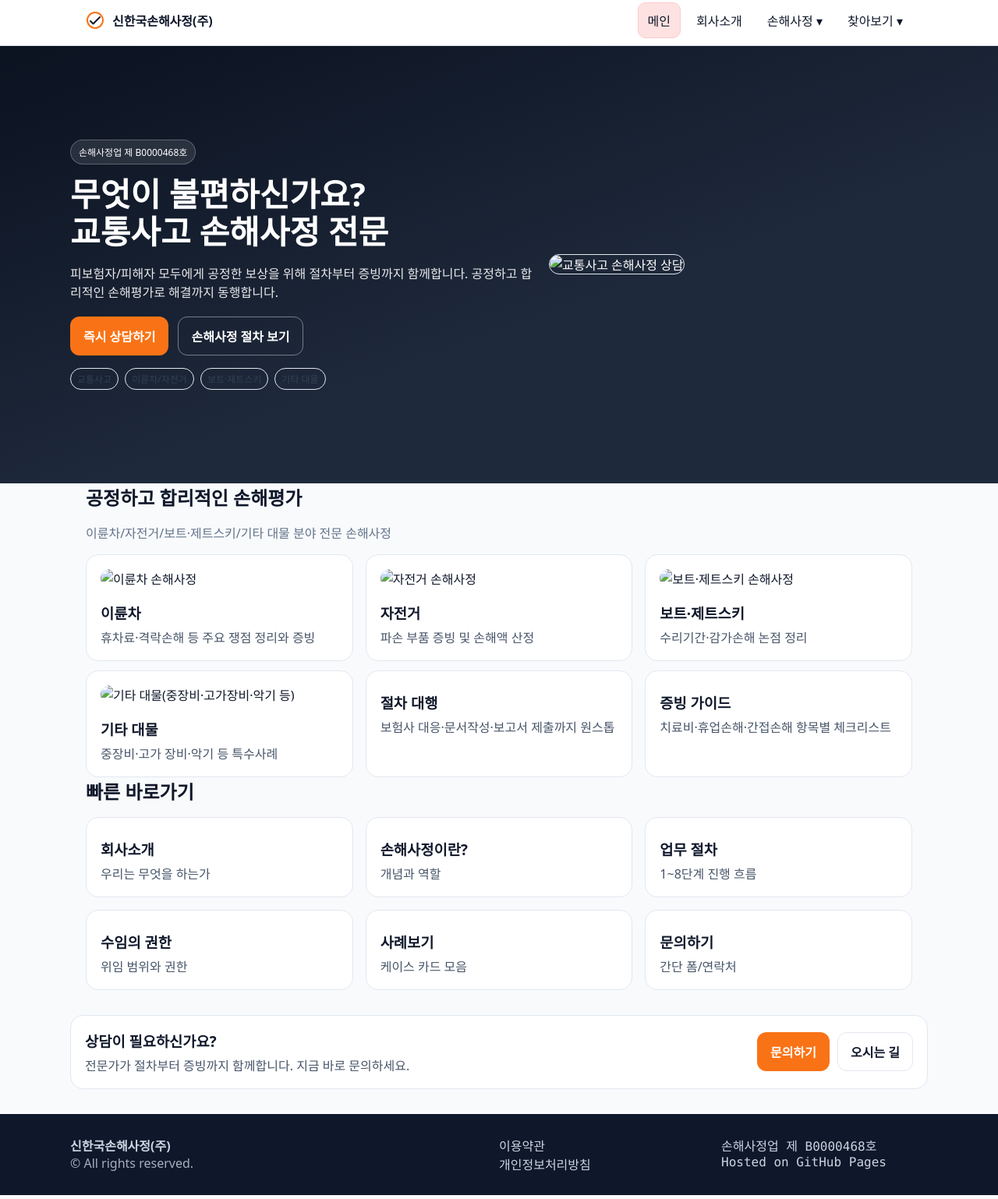
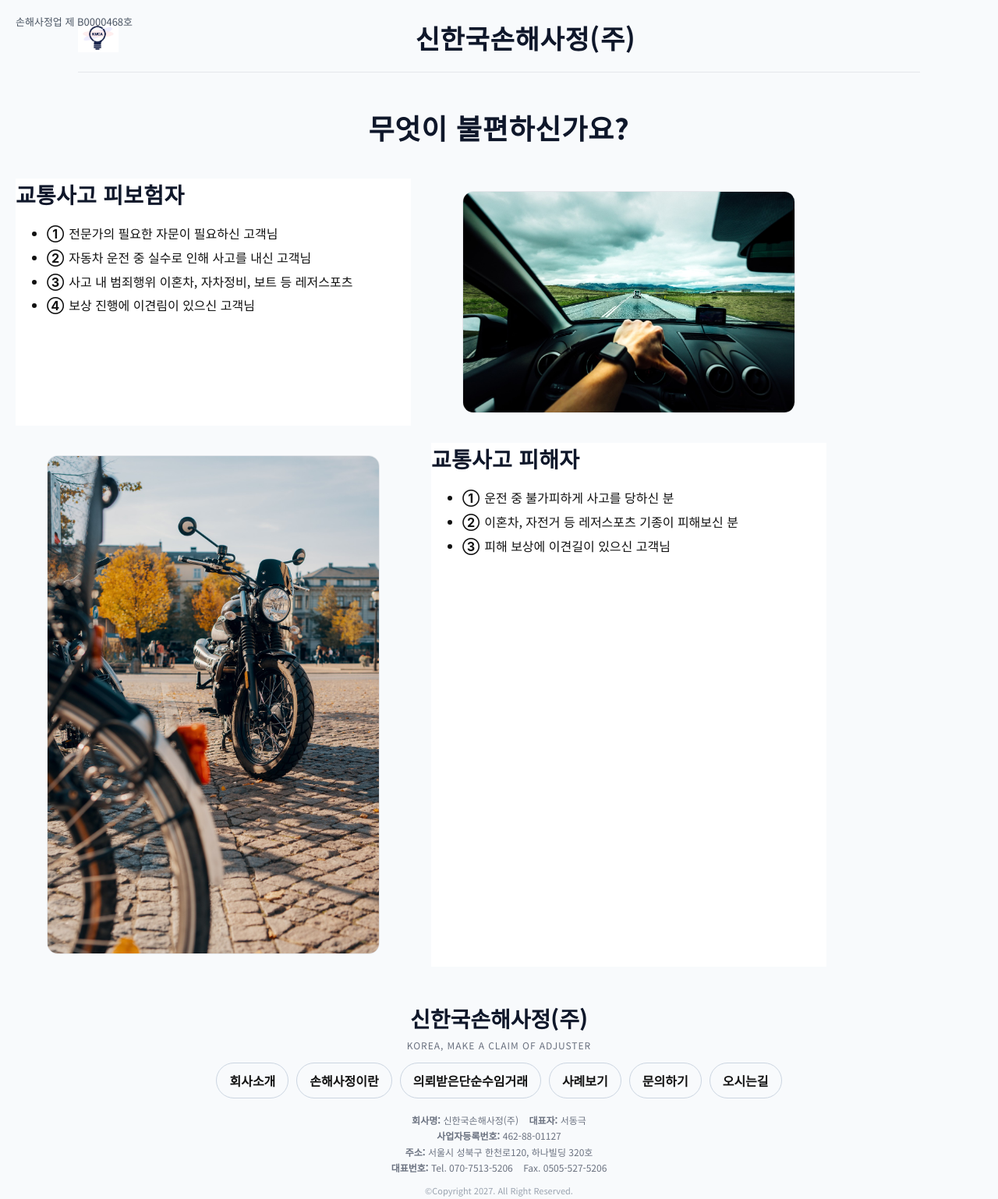
Before and after one commit to umi234-boss/kmca, a plain HTML site: page index.html in a window 1280 px wide. Shown: the part 6-1544 px from the top of the page at 78% size. Drawn offline with Linux system fonts and the light colour scheme; a web font is replaced by a local one.

Commit message:
메인(index) + 헤더 수정

```diff
--- a/index.html
+++ b/index.html
@@ -1,130 +1,144 @@
-<!-- =============================
-     /index.html (메인화면)
-     ============================= -->
 <!doctype html>
 <html lang="ko">
 <head>
   <meta charset="utf-8" />
   <meta name="viewport" content="width=device-width, initial-scale=1" />
-  <title>신한국손해사정(주) — 교통사고 손해사정 전문</title>
-  <meta name="description" content="이륜차·자전거·보트/제트스키·기타 대물까지, 공정하고 합리적인 손해평가로 보상 절차를 동행합니다. 즉시 상담 환영." />
+  <title>신한국손해사정(주) — 메인</title>
+
+  <!-- 폰트 (원하시면 Pretendard CDN으로 교체 가능) -->
   <link rel="preconnect" href="https://fonts.gstatic.com" crossorigin>
-  <link href="https://fonts.googleapis.com/css2?family=Pretendard:wght@400;600;700&display=swap" rel="stylesheet">
+  <link href="https://fonts.googleapis.com/css2?family=Noto+Sans+KR:wght@400;600;700;800&display=swap" rel="stylesheet">
+
+  <meta name="description" content="교통사고 손해사정 전문 — 이륜차·자전거·보트/제트스키·기타 대물까지, 공정하고 합리적인 손해평가로 보상 절차를 동행합니다." />
+  <link rel="icon" href="favicon.ico">
   <link rel="stylesheet" href="assets/style.css" />
-  <link rel="icon" href="favicon.ico">
-  <!-- 공유 미리보기(OG) -->
-  <meta property="og:title" content="신한국손해사정(주) — 교통사고 손해사정 전문">
-  <meta property="og:description" content="공정하고 합리적인 손해평가. 즉시 상담 환영.">
-  <meta property="og:type" content="website">
-  <meta property="og:image" content="assets/img/og-main.jpg">
-  <script defer src="assets/app.js"></script>
   <style>
-    /* 메인 전용 소소한 보정(공통 CSS와 충돌 없음) */
-    .hero-img{width:100%;border-radius:16px;border:1px solid var(--line)}
-    .card img.thumb{width:100%;height:160px;object-fit:cover;border-radius:12px;margin-bottom:10px}
-    .muted{color:#64748b}
+    :root{
+      --ink:#0f172a; --muted:#4b5563; --line:#e5e7eb; --brand:#2b55e6;
+    }
+    body{font-family:"Noto Sans KR",system-ui,-apple-system,Segoe UI,Roboto,Apple SD Gothic Neo,Noto Sans KR,Malgun Gothic,sans-serif;color:var(--ink)}
+    .container{max-width:1080px;margin:0 auto;padding:0 20px}
+
+    /* ===== 헤더 영역 (시안 상단) ===== */
+    .masthead{padding:28px 0 12px}
+    .masthead-inner{display:flex;align-items:center;gap:16px}
+    .masthead .logo{width:52px;height:52px;object-fit:contain}
+    .masthead .title-wrap{flex:1;text-align:center}
+    .masthead .corp{font-size:34px;font-weight:700;letter-spacing:.02em}
+    .masthead .license{font-size:13px;color:var(--muted);position:absolute;left:20px;top:24px}
+    .divider{height:1px;background:var(--line);margin:18px 0 26px}
+
+    /* ===== 메인 타이틀 ===== */
+    .main-ask{padding:6px 0 10px;text-align:center}
+    .main-ask h1{font-size:36px;letter-spacing:.02em;margin:0 0 8px;font-weight:800}
+
+    /* ===== 2단 레이아웃(교차 배치) ===== */
+    .grid{display:grid;grid-template-columns:1fr 1fr;gap:26px;margin:22px 0 12px}
+    .panel{background:#fff}
+    .panel h2{font-size:28px;margin:0 0 12px;font-weight:800;letter-spacing:.01em}
+    .panel .bullets{line-height:1.8;color:#111}
+    .panel .bullets li{margin:2px 0}
+    .circled{font-weight:700;margin-right:6px}
+    .figure{border-radius:14px;overflow:hidden;border:1px solid var(--line)}
+    .figure img{display:block;width:100%;height:auto}
+
+    /* ===== 하단 브랜드/네비/회사정보 ===== */
+    .brand-block{padding:34px 0;text-align:center}
+    .brand-block .corp{font-size:28px;font-weight:800}
+    .sub-en{margin:6px 0 10px;font-size:12px;letter-spacing:.08em;color:#6b7280}
+    .pill-nav{display:flex;gap:10px;flex-wrap:wrap;justify-content:center;margin:14px 0 18px}
+    .pill-nav a{padding:10px 16px;border:1px solid #cbd5e1;border-radius:999px;text-decoration:none;color:#111;font-weight:600}
+    .pill-nav a:hover{border-color:#94a3b8}
+    .company-info{font-size:12px;color:#6b7280;line-height:1.7}
+    .copy{margin-top:10px;font-size:11px;color:#9aa3af}
+
+    /* 반응형 */
+    @media (max-width: 900px){
+      .masthead .corp{font-size:26px}
+      .grid{grid-template-columns:1fr;gap:18px}
+      .panel h2{font-size:22px}
+      .main-ask h1{font-size:28px}
+    }
   </style>
 </head>
 <body>
+  <!-- 헤더(사이트 공통 헤더 컴포넌트 쓰시면 아래는 유지하고, 아니면 삭제) -->
   <div id="site-header"></div>
 
-  <!-- Hero -->
-  <section class="hero">
-    <div class="container hero-inner">
-      <div>
-        <span class="badge">손해사정업 제 B0000468호</span>
-        <h1 style="margin:14px 0 8px;font-size:42px;line-height:1.15">
-          무엇이 불편하신가요?<br/>교통사고 손해사정 전문
-        </h1>
-        <p style="opacity:.9">
-          피보험자/피해자 모두에게 공정한 보상을 위해 절차부터 증빙까지 함께합니다.
-          공정하고 합리적인 손해평가로 해결까지 동행합니다.
-        </p>
-        <div class="cta">
-          <a class="btn primary" href="contact.html">즉시 상담하기</a>
-          <a class="btn ghost" href="claim-process.html">손해사정 절차 보기</a>
-        </div>
-        <div style="margin-top:16px;display:flex;gap:8px;flex-wrap:wrap">
-          <span class="tag">교통사고</span>
-          <span class="tag">이륜차/자전거</span>
-          <span class="tag">보트·제트스키</span>
-          <span class="tag">기타 대물</span>
-        </div>
-      </div>
-      <div>
-        <!-- 히어로 이미지(없으면 임시로 비워도 동작) -->
-        <img src="assets/img/hero.jpg" alt="교통사고 손해사정 상담" class="hero-img" loading="eager">
+  <!-- 상단 로고/타이틀 -->
+  <header class="masthead container" aria-label="사이트 머리글">
+    <div class="license">손해사정업 제 B0000468호</div>
+    <div class="masthead-inner">
+      <img src="assets/img/logo.png" alt="KMCA 로고" class="logo" loading="eager">
+      <div class="title-wrap">
+        <div class="corp">신한국손해사정(주)</div>
       </div>
     </div>
+    <div class="divider"></div>
+  </header>
+
+  <!-- 메인 질문 타이틀 -->
+  <section class="main-ask container" aria-labelledby="askTitle">
+    <h1 id="askTitle">무엇이 불편하신가요?</h1>
   </section>
 
-  <!-- 카테고리 서비스(섹션 카드) -->
-  <section class="container" aria-labelledby="svcTitle">
-    <h2 id="svcTitle">공정하고 합리적인 손해평가</h2>
-    <p class="muted">이륜차/자전거/보트·제트스키/기타 대물 분야 전문 손해사정</p>
-
-    <div class="cards" style="margin-top:12px">
-      <a class="card" href="cases.html">
-        <img class="thumb" src="assets/img/cat-motorcycle.jpg" alt="이륜차 손해사정" loading="lazy">
-        <h3>이륜차</h3>
-        <p>휴차료·격락손해 등 주요 쟁점 정리와 증빙</p>
-      </a>
-      <a class="card" href="cases.html">
-        <img class="thumb" src="assets/img/cat-bicycle.jpg" alt="자전거 손해사정" loading="lazy">
-        <h3>자전거</h3>
-        <p>파손 부품 증빙 및 손해액 산정</p>
-      </a>
-      <a class="card" href="cases.html">
-        <img class="thumb" src="assets/img/cat-boat.jpg" alt="보트·제트스키 손해사정" loading="lazy">
-        <h3>보트·제트스키</h3>
-        <p>수리기간·감가손해 논점 정리</p>
-      </a>
-    </div>
-
-    <div class="cards" style="margin-top:12px">
-      <a class="card" href="cases.html">
-        <img class="thumb" src="assets/img/cat-others.jpg" alt="기타 대물(중장비·고가장비·악기 등)" loading="lazy">
-        <h3>기타 대물</h3>
-        <p>중장비·고가 장비·악기 등 특수사례</p>
-      </a>
-      <div class="card">
-        <h3>절차 대행</h3>
-        <p>보험사 대응·문서작성·보고서 제출까지 원스톱</p>
-      </div>
-      <div class="card">
-        <h3>증빙 가이드</h3>
-        <p>치료비·휴업손해·간접손해 항목별 체크리스트</p>
-      </div>
-    </div>
+  <!-- 상단 행: 좌(텍스트) / 우(이미지) -->
+  <section class="container grid" aria-label="교통사고 피보험자 정보">
+    <article class="panel">
+      <h2>교통사고 피보험자</h2>
+      <ul class="bullets">
+        <li><span class="circled">①</span>전문가의 필요한 자문이 필요하신 고객님</li>
+        <li><span class="circled">②</span>자동차 운전 중 실수로 인해 사고를 내신 고객님</li>
+        <li><span class="circled">③</span>사고 내 범죄행위 이혼차, 자차정비, 보트 등 레저스포츠</li>
+        <li><span class="circled">④</span>보상 진행에 이견림이 있으신 고객님</li>
+      </ul>
+    </article>
+    <figure class="figure">
+      <!-- 사용 이미지: 운전 중 전면 도로 사진 -->
+      <img src="assets/img/main-driver.jpg" alt="운전자 시점 도로 풍경">
+    </figure>
   </section>
 
-  <!-- 빠른 바로가기 -->
-  <section class="container">
-    <h2>빠른 바로가기</h2>
-    <div class="cards" style="margin-top:12px">
-      <a class="card" href="about.html"><h3>회사소개</h3><p>우리는 무엇을 하는가</p></a>
-      <a class="card" href="claim-what.html"><h3>손해사정이란?</h3><p>개념과 역할</p></a>
-      <a class="card" href="claim-process.html"><h3>업무 절차</h3><p>1~8단계 진행 흐름</p></a>
-      <a class="card" href="claim-authority.html"><h3>수임의 권한</h3><p>위임 범위와 권한</p></a>
-      <a class="card" href="cases.html"><h3>사례보기</h3><p>케이스 카드 모음</p></a>
-      <a class="card" href="contact.html"><h3>문의하기</h3><p>간단 폼/연락처</p></a>
-    </div>
+  <!-- 하단 행: 좌(이미지) / 우(텍스트) 교차배치 -->
+  <section class="container grid" aria-label="교통사고 피해자 정보">
+    <figure class="figure">
+      <!-- 사용 이미지: 오토바이 정면/도심 배경 -->
+      <img src="assets/img/main-bike.jpg" alt="도심 속 오토바이">
+    </figure>
+    <article class="panel">
+      <h2>교통사고 피해자</h2>
+      <ul class="bullets">
+        <li><span class="circled">①</span>운전 중 불가피하게 사고를 당하신 분</li>
+        <li><span class="circled">②</span>이혼차, 자전거 등 레저스포츠 기종이 피해보신 분</li>
+        <li><span class="circled">③</span>피해 보상에 이견길이 있으신 고객님</li>
+      </ul>
+    </article>
   </section>
 
-  <!-- 하단 콜아웃(CTA) -->
-  <section class="container" style="padding:32px 0">
-    <div class="card" style="display:flex;align-items:center;justify-content:space-between;gap:16px">
-      <div>
-        <h3 style="margin:0 0 6px">상담이 필요하신가요?</h3>
-        <p style="margin:0;color:var(--muted)">전문가가 절차부터 증빙까지 함께합니다. 지금 바로 문의하세요.</p>
-      </div>
-      <div style="display:flex;gap:10px;flex-wrap:wrap">
-        <a class="btn primary" href="contact.html">문의하기</a>
-        <a class="btn" style="border:1px solid var(--line)" href="map.html">오시는 길</a>
-      </div>
+  <!-- 하단 브랜딩/내비/회사정보 블록 -->
+  <section class="brand-block container" aria-label="브랜드 및 연락">
+    <div class="corp">신한국손해사정(주)</div>
+    <div class="sub-en">KOREA, MAKE A CLAIM OF ADJUSTER</div>
+
+    <nav class="pill-nav" aria-label="빠른 메뉴">
+      <a href="about.html">회사소개</a>
+      <a href="claim-what.html">손해사정이란</a>
+      <a href="claim-process.html">의뢰받은단순수임거래</a>
+      <a href="cases.html">사례보기</a>
+      <a href="contact.html">문의하기</a>
+      <a href="map.html">오시는길</a>
+    </nav>
+
+    <div class="company-info">
+      <div><strong>회사명:</strong> 신한국손해사정(주) &nbsp;&nbsp; <strong>대표자:</strong> 서동극</div>
+      <div><strong>사업자등록번호:</strong> 462-88-01127</div>
+      <div><strong>주소:</strong> 서울시 성북구 한천로120, 하나빌딩 320호</div>
+      <div><strong>대표번호:</strong> Tel. 070-7513-5206 &nbsp;&nbsp; Fax. 0505-527-5206</div>
     </div>
+    <div class="copy">©Copyright 2027. All Right Reserved.</div>
   </section>
 
+  <!-- 공통 푸터 컴포넌트 사용 중이면 아래 유지 -->
   <div id="site-footer"></div>
 </body>
 </html>
```
Also changed, not shown: assets/img/business-7111764_1920.jpg (added), assets/img/c916e44a99ceb.jpg (added), assets/img/calculator-g08398bc2d_1920.jpg (added), assets/img/cat-bicycle.jpg (added), assets/img/cat-boat.jpg (added), assets/img/cat-motorcycle.jpg (added), assets/img/cat-others.jpg (added), assets/img/e7630cb41e294.jpg (added), assets/img/logo.png (added), assets/img/main-bike.jpg (added), assets/img/main-driver.jpg (added), assets/img/og-main.jpg (added).
